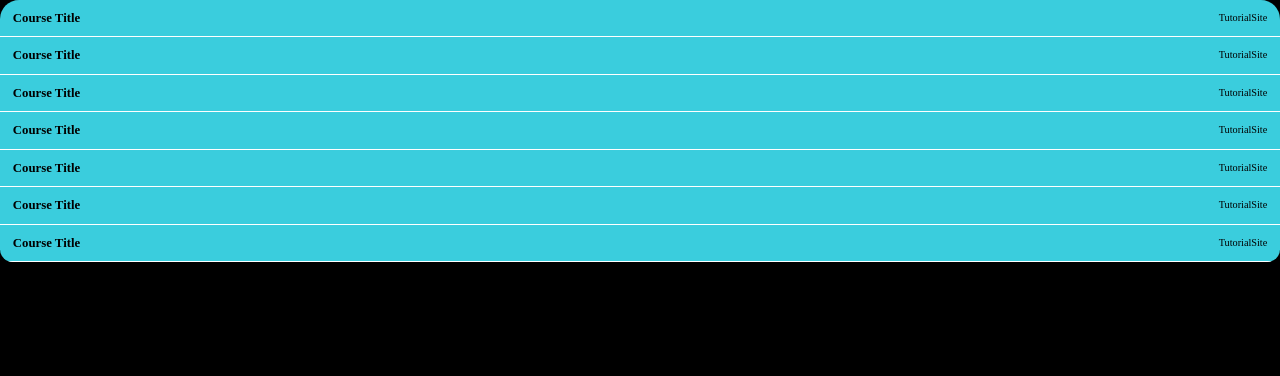
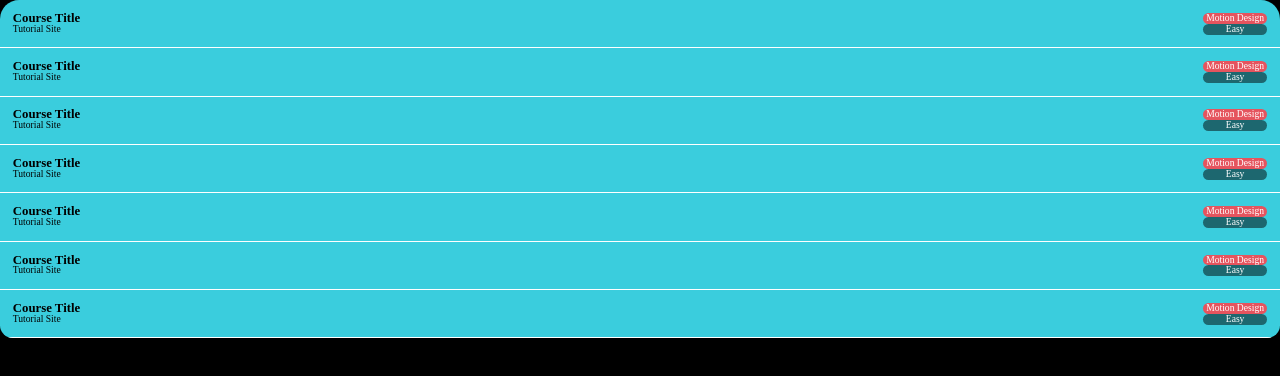
Before and after one commit to Bannerboy/bb-education-manager, a React (Create React App) app: page / in a window 1280 px wide. Shown: the top 376 px of the page. Built offline with nearby package versions, Linux system fonts and the light colour scheme.

Commit message:
Improved styling on coursecard and added more properties to it

```diff
--- a/src/components/courseList/CourseEntry.js
+++ b/src/components/courseList/CourseEntry.js
@@ -1,4 +1,4 @@
-import React, { Component, useState } from "react"
+import React, { Component } from "react"
 import styled from "styled-components";
 import PropTypes from 'prop-types';
 import {variables} from "../global/variables"
@@ -21,7 +21,7 @@ class CourseEntry extends Component{
             height: auto;
             background-color: ${variables.colorLightBlue};
             font-weight: 400;
-            transition: opacity 0.3 ease-in-out;
+            transition: opacity 0.3s ease-in-out;
             opacity: 1;
             color: ${variables.colorBlack};
             border-bottom: 0.05rem solid ${variables.colorWhite};
@@ -31,6 +31,25 @@ class CourseEntry extends Component{
                 padding: 0 2rem;
                 & .card {
                     display: flex;
+                    font-size: 1.5rem;
+                    & .tags {
+                        display: flex;
+                        justify-content: center;
+                        flex-direction: column;
+                    }
+                    & .tag {
+                        /* width: inherit; */
+                        text-align: center;
+                        border-radius: 1rem;
+                        padding: 0 .5rem;
+                        color: ${variables.colorWhite}
+                    }
+                    & .category {
+                        background-color: ${variables.colorRed};
+                    }
+                    & .difficulty {
+                        background-color: ${variables.colorDarkBlue}
+                    }
                 }
                 & .previewCard {
                     padding: 2rem 0;
@@ -39,7 +58,7 @@ class CourseEntry extends Component{
                 }
                 & .expandedCard {
                     transition: max-height 0.7s cubic-bezier(0.4, 0, 0.2, 1);
-                    padding: 0 0;
+                    padding: ${this.state.clicked ? "2rem 0rem" : "0 0"};
                     justify-content: space-between;
                     flex-direction: row;
                     max-height: ${this.state.clicked ? "10rem" : "0rem"};
@@ -62,8 +81,18 @@ class CourseEntry extends Component{
                 <ul>
                     <li>
                         <ul className="previewCard card" onClick={this.expandCard}>
-                            <li className="courseTitle">{this.props.course.title}</li>
-                            <li>{this.props.course.platform}</li>
+                            <li>
+                                <ul>
+                                    <li className="courseTitle">{this.props.course.title}</li>
+                                    <li>{this.props.course.platform}</li>
+                                </ul>
+                            </li>
+                            <li>
+                                <ul className="tags">
+                                    <li className="tag category">{this.props.course.tag}</li>
+                                    <li className="tag difficulty">{this.props.course.difficulty}</li>
+                                </ul>
+                            </li>
                         </ul>
                     </li>
                     <li>
@@ -86,7 +115,10 @@ CourseEntry.defaultProps = {
     course: {
         title: "Course Title",
         author: "Author Name",
-        platform: "TutorialSite"
+        tag: "Motion Design",
+        platform: "Tutorial Site",
+        difficulty: "Easy",
+        url: "https://example.com",
     },
     };
 
```
